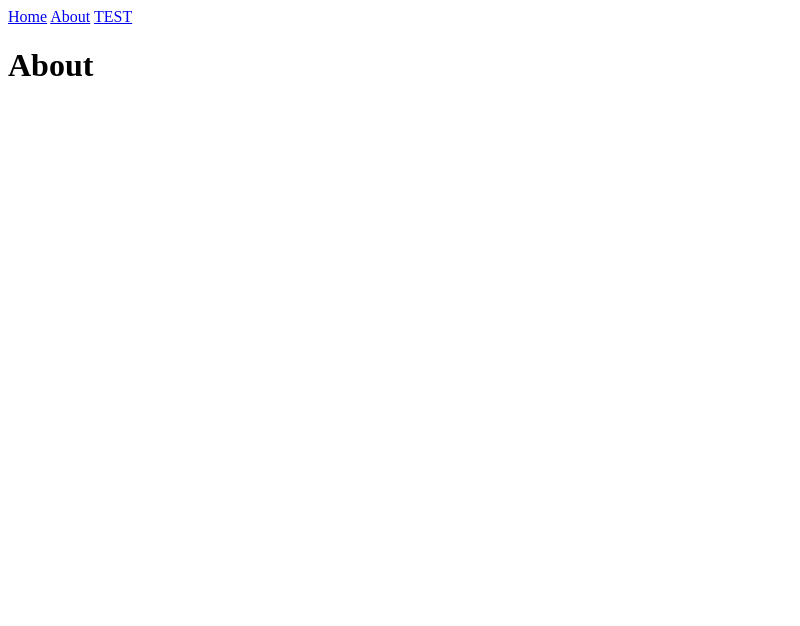
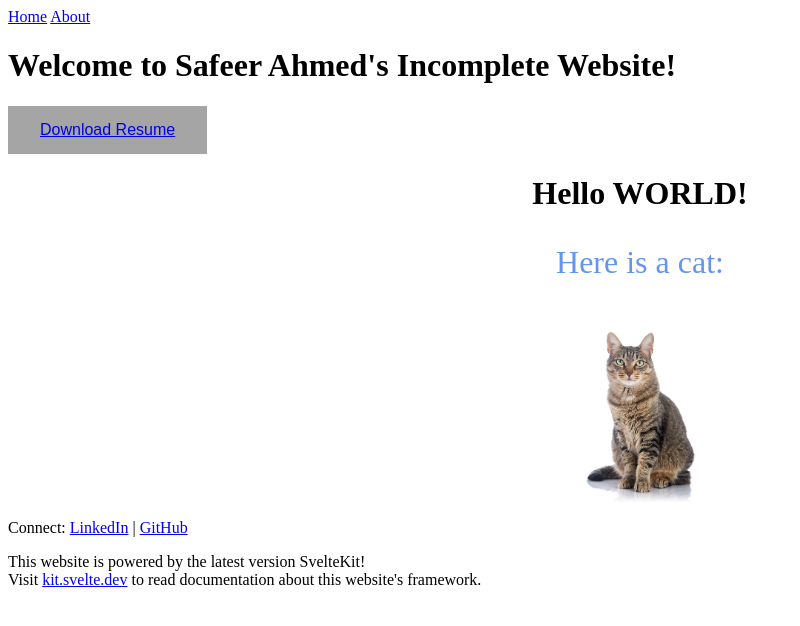
Before and after one commit to sahme73/personal-website, a SvelteKit app: page /about in a window 1280 px wide. Shown: the top 626 px of the page, without its empty margins (0-800 px from the left). Built offline with nearby package versions, Linux system fonts and the light colour scheme.

Commit message:
Added persistent state between pages to download resume button and moved information to the about page.

```diff
--- a/src/routes/+layout.svelte
+++ b/src/routes/+layout.svelte
@@ -1,11 +1,18 @@
 <script>
     export const prerender = true;
+
+    import FooterComponent from './footer_component.svelte';
+
+    let name = 'Safeer Ahmed';
 </script>
 
 <nav>
     <a href="/">Home</a>
     <a href="/about">About</a>
-    <a href="/temp">TEST</a>
 </nav>
 
+<h1>Welcome to {name}'s Incomplete Website!</h1>
+
 <slot></slot>
+
+<FooterComponent/>
--- a/src/routes/about/+page.svelte
+++ b/src/routes/about/+page.svelte
@@ -1,5 +1,9 @@
 <script>
     export const prerender = true;
+
+    import Cat from './cat_image.svelte';
+    import ResumeComponent from './resume_component.svelte';
 </script>
 
-<h1>About</h1>
+<ResumeComponent/>
+<Cat/>
--- /dev/null
+++ b/src/routes/about/resume_component.svelte
@@ -0,0 +1,50 @@
+<script>
+    import { download_status } from "../store.js";
+    let user = { downloaded: false };
+
+    download_status.subscribe(value => {
+        user.downloaded = value;
+    });
+
+    function DownloadResume() {
+        user.downloaded = true;
+        download_status.set(true);
+    }
+</script>
+
+{#if !user.downloaded}
+    <button class="button_unpressed" on:click={DownloadResume}>
+        <a href="./files/Safeer Ahmed 2023.pdf" download="SafeerAhmed2023">Download Resume</a>
+    </button>
+{/if}
+
+{#if user.downloaded}
+    <button class="button_pressed">
+        Resume Downloaded
+    </button>
+{/if}
+
+<style>
+    /* taken from: https://www.w3schools.com/css/css3_buttons.asp */
+    .button_unpressed {
+        background-color: #a5a5a5; /* Grey */
+        border: none;
+        color: white;
+        padding: 15px 32px;
+        text-align: center;
+        text-decoration: none;
+        display: inline-block;
+        font-size: 16px;
+    }
+
+    .button_pressed {
+        background-color: #4CAF50; /* Green */
+        border: none;
+        color: white;
+        padding: 15px 32px;
+        text-align: center;
+        text-decoration: none;
+        display: inline-block;
+        font-size: 16px;
+    }
+</style>
--- a/src/routes/components/component1.svelte
+++ b/src/routes/sample_login.svelte
@@ -1,5 +1,5 @@
 <script>
-	import { saved_status } from '../store.js';
+	import { saved_status } from './store.js';
 	let user = { loggedIn: false };
 	let status = '';
 
--- a/src/routes/store.js
+++ b/src/routes/store.js
@@ -1,3 +1,7 @@
+// This js file will later be used for storing variables onto local system storage.
+// For instance, the light/dark mode user setting will be stored.
+
 import { writable } from "svelte/store";
 
 export const saved_status = writable(false);
+export const download_status = writable(false);
--- a/src/routes/temp/+page.svelte
+++ /dev/null
@@ -1,5 +0,0 @@
-<script>
-    export const prerender = true;
-</script>
-
-<h1>This should be prerendered!</h1>
```
Also changed, not shown: src/routes/+page.svelte (+3 -14 lines), src/routes/components/resume_component.svelte (deleted, +0 -21 lines), src/routes/about/cat_image.svelte (renamed from src/routes/components/cat_image.svelte), src/routes/footer_component.svelte (renamed from src/routes/components/footer_component.svelte).
